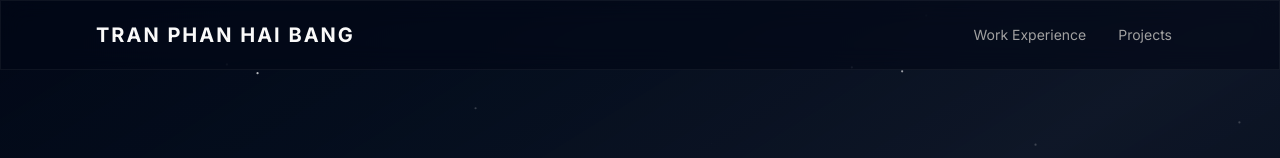
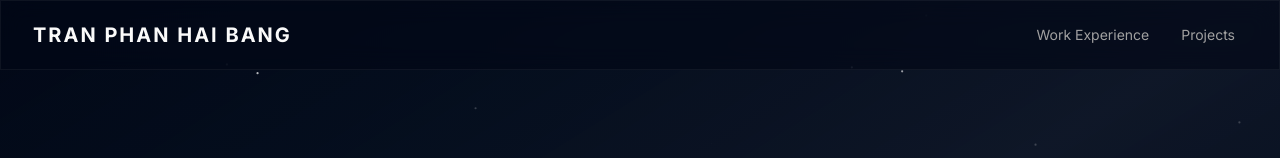
Before and after one commit to HaiBang1010/Portfolio, a Next.js app: page / in a window 1280 px wide. Shown: the top 158 px of the page. Built offline with nearby package versions, Linux system fonts and the light colour scheme.

Commit message:
style: widen page container and let the keyboard canvas fill it

```diff
--- a/src/app/page.tsx
+++ b/src/app/page.tsx
@@ -30,7 +30,7 @@ export default function Home() {
       */}
       <main className="relative flex min-h-screen flex-col items-center">
         <Navbar />
-        <div className="w-full max-w-5xl lg:max-w-6xl px-4 sm:px-6 lg:px-8 py-20 pb-40 flex flex-col items-center">
+        <div className="w-full max-w-6xl lg:max-w-7xl px-4 sm:px-6 lg:px-8 py-20 pb-40 flex flex-col items-center">
           <Hero />
 
           {/*
--- a/src/components/Footer.tsx
+++ b/src/components/Footer.tsx
@@ -10,7 +10,7 @@ export default function Footer() {
 
   return (
     <footer id="contact" className="w-full bg-background/60">
-      <div className="max-w-5xl lg:max-w-6xl mx-auto px-4 sm:px-6 lg:px-8 py-8 flex flex-col items-start gap-10">
+      <div className="max-w-6xl lg:max-w-7xl mx-auto px-4 sm:px-6 lg:px-8 py-8 flex flex-col items-start gap-10">
         <Separator className="bg-border" />
         <div className="w-full flex flex-col md:flex-row md:items-center md:justify-between gap-6">
           <Button asChild variant="link" className="px-0 h-auto text-lg md:text-xl">
--- a/src/components/Navbar.tsx
+++ b/src/components/Navbar.tsx
@@ -17,7 +17,7 @@ export default function Navbar() {
       transition={{ duration: 0.8, ease: [0.16, 1, 0.3, 1] }}
       className="fixed top-0 left-0 right-0 z-50 glass"
     >
-      <div className="w-full mx-auto flex items-center justify-between max-w-5xl lg:max-w-6xl px-4 sm:px-6 lg:px-8 py-4">
+      <div className="w-full mx-auto flex items-center justify-between max-w-6xl lg:max-w-7xl px-4 sm:px-6 lg:px-8 py-4">
         <div className="text-xl font-bold tracking-widest uppercase">
           Tran Phan Hai Bang
         </div>
--- a/src/components/SkillsKeyboard.tsx
+++ b/src/components/SkillsKeyboard.tsx
@@ -32,7 +32,7 @@ const TURN_DURATION_S = 1.2;
  * fixed — neither `setZoom` nor moving the camera object changes the framing —
  * so scaling the model is what actually pulls the outer keys into view.
  */
-const BOARD_SCALE = 0.55;
+const BOARD_SCALE = 0.62;
 
 export default function SkillsKeyboard() {
   const prefersReducedMotion = useReducedMotion();
@@ -186,18 +186,14 @@ export default function SkillsKeyboard() {
   return (
     <div ref={rootRef} className="w-full flex flex-col items-center">
       {/*
-        Width-capped rather than full-bleed: the scene scales to its canvas, so
-        letting the canvas span the container made the board large enough to
-        crowd the sections above and below it.
+        Full-bleed canvas. The scene frames itself to whatever size the canvas
+        is, so a wider canvas crops in on the board — BOARD_SCALE is what pulls
+        the outer keys back into view.
       */}
       <div
         className={cn(
-          "relative w-full mx-auto",
-          // The scene frames itself to the canvas, so a short, wide canvas crops
-          // in on a few keys. Keeping it near-square is what fits the whole board.
-          isMobile
-            ? "max-w-sm h-[300px]"
-            : "max-w-lg lg:max-w-xl h-[440px] lg:h-[500px]",
+          "relative w-full",
+          isMobile ? "h-[320px]" : "h-[520px] lg:h-[600px]",
         )}
       >
         <Suspense fallback={null}>
```
